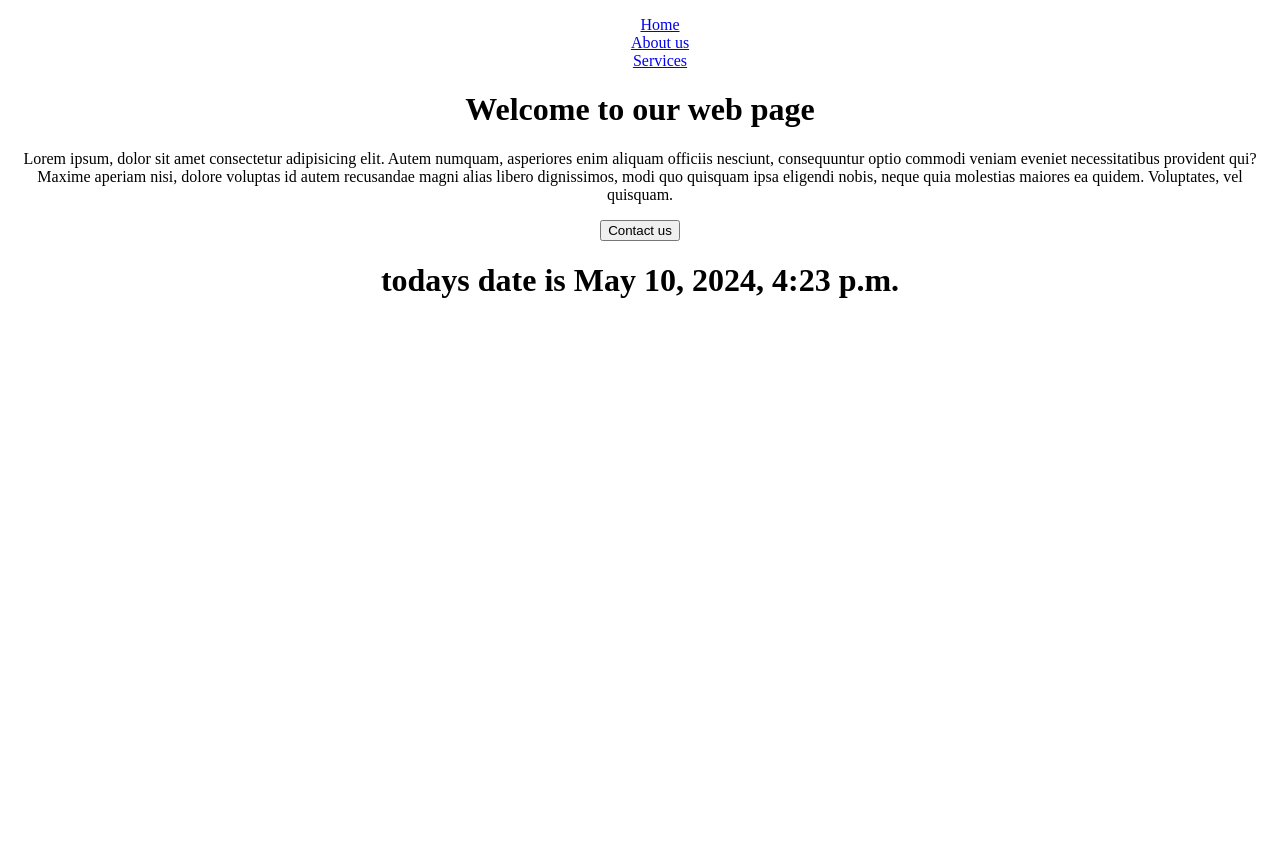
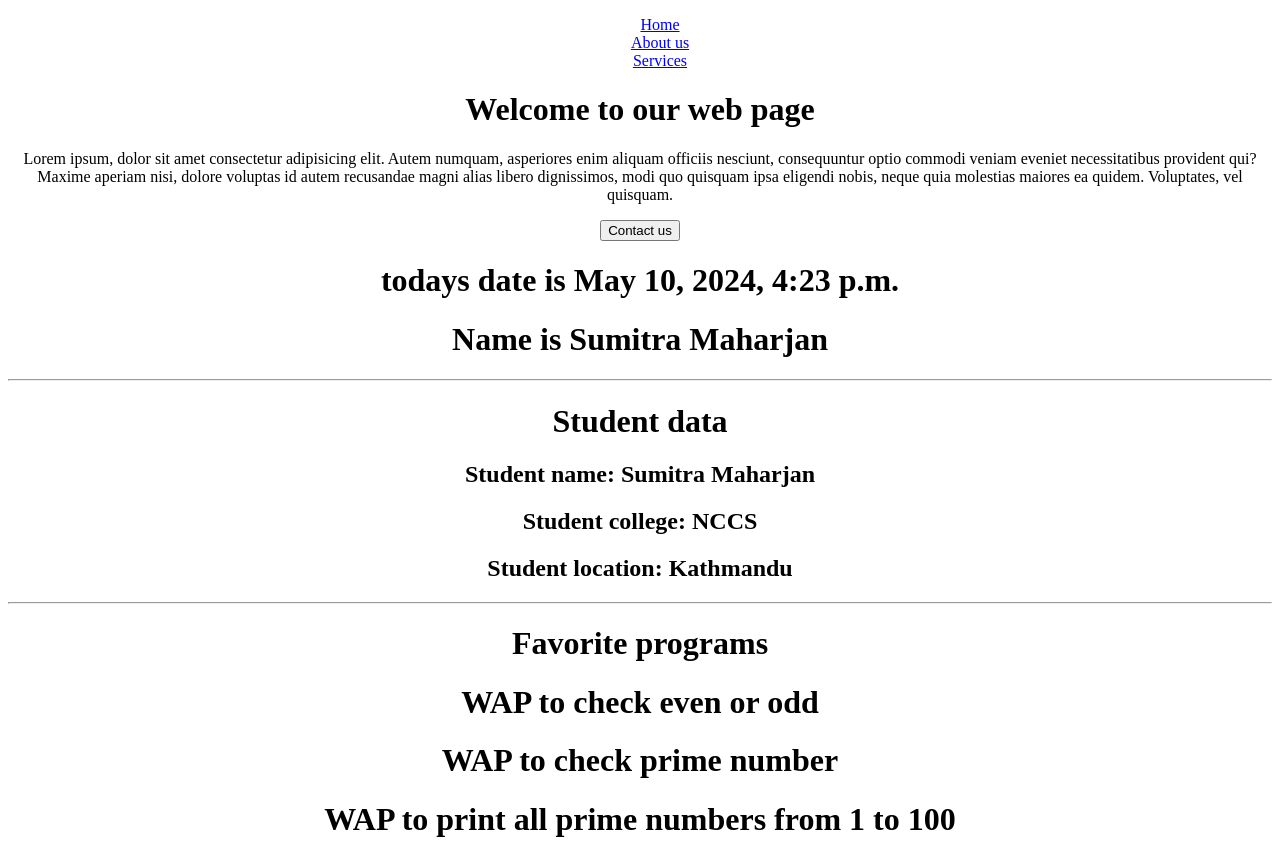
Before and after one commit to sumeetra12/django_practise, a Django app: page / in a window 1280 px wide. Before the commit the page ends 298 px from the top, so only its background shows below. Run offline with Django 5.2, Linux system fonts and the light colour scheme.

Commit message:
accessing dynamic data

```diff
--- a/templates/home.html
+++ b/templates/home.html
@@ -18,9 +18,30 @@
         </p>
         <button>Contact us</button>
 
-        <!-- accessing dynamic data -->
+        {% if isActive %}
 
-        <h1>todays date is {{date}}</h1>
+        <div>
+
+            <!-- accessing dynamic data -->
+
+            <h1>todays date is {{date}}</h1>
+            <h1>Name is {{name}}</h1>
+            <hr>
+            <h1>Student data</h1>
+            <h2>Student name: {{student_data.student_name}}</h2>
+            <h2>Student college: {{student_data.student_college}}</h2>
+            <h2>Student location: {{student_data.student_city}}</h2>
+        </div>
+
+        <hr>
+        <h1>Favorite programs</h1>
+
+        {% for p in list_of_programs %}
+
+        <h1>{{p}}</h1>
+
+        {% endfor %}
+    {% endif %}
     </div>
 
 </body>
```
